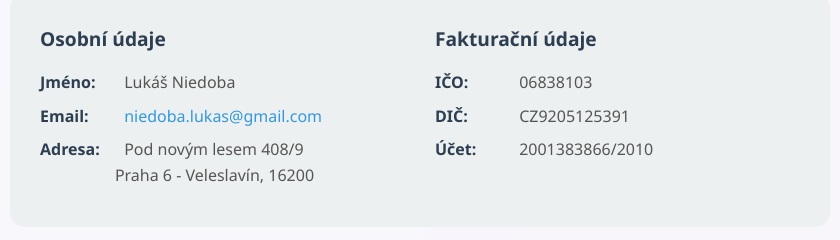
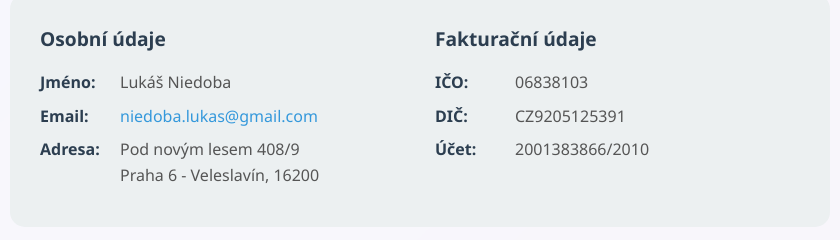
Before and after one commit to lukasniedoba/lukasniedoba.github.io, a plain HTML site: page index.html in a window 1280 px wide. Shown: the part 823-1063 px from the top of the page, 220-1060 px from the left. Drawn offline with Linux system fonts and the light colour scheme.

Commit message:
Fix alignment

```diff
--- a/index.html
+++ b/index.html
@@ -135,12 +135,14 @@
         .contact-item {
             margin-bottom: 8px;
             color: #555;
+            display: flex;
+            align-items: flex-start;
         }
 
         .contact-item strong {
             color: #2c3e50;
-            display: inline-block;
             width: 80px;
+            flex-shrink: 0;
         }
 
         .email {
@@ -239,7 +241,13 @@
                             <h3>Osobní údaje</h3>
                             <div class="contact-item"><strong>Jméno:</strong> Lukáš Niedoba</div>
                             <div class="contact-item"><strong>Email:</strong> <a href="mailto:niedoba.lukas@gmail.com" class="email">niedoba.lukas@gmail.com</a></div>
-                            <div class="contact-item"><strong>Adresa:</strong> Pod novým lesem 408/9<br>&nbsp;&nbsp;&nbsp;&nbsp;&nbsp;&nbsp;&nbsp;&nbsp;&nbsp;&nbsp;&nbsp;&nbsp;&nbsp;&nbsp;&nbsp;&nbsp;&nbsp;&nbsp;Praha 6 - Veleslavín, 16200</div>
+                            <div class="contact-item">
+                                <strong>Adresa:</strong>
+                                <div>
+                                    Pod novým lesem 408/9<br>
+                                    Praha 6 - Veleslavín, 16200
+                                </div>
+                            </div>
                         </div>
                         <div class="contact-section">
                             <h3>Fakturační údaje</h3>
```
